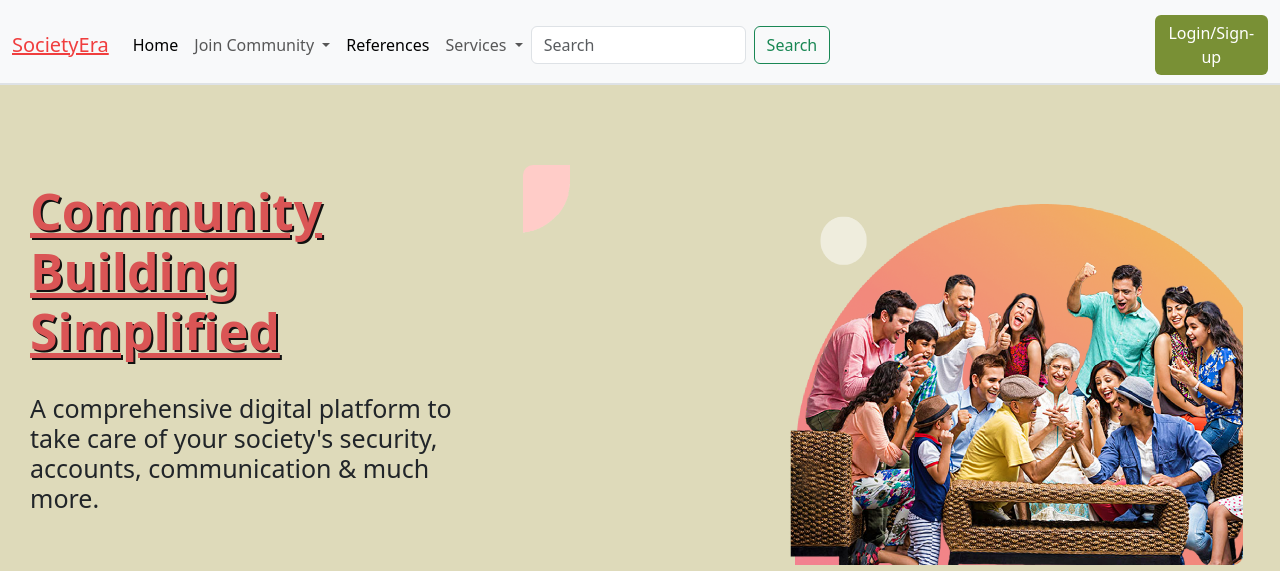
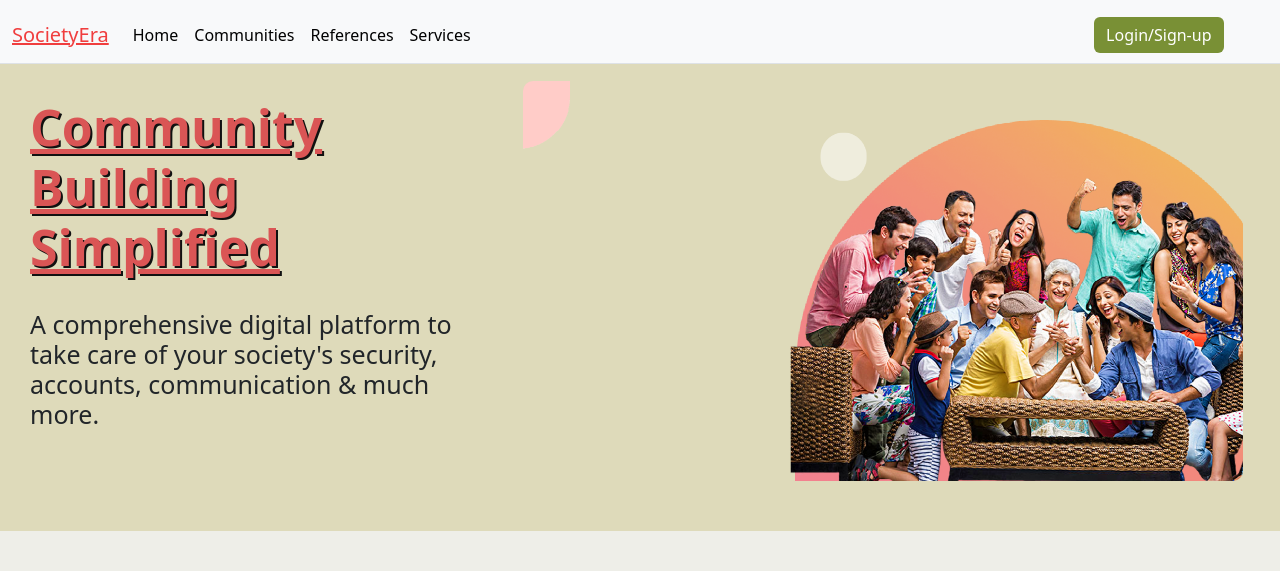
Before and after one commit to divyeshvadher/SocietyEra, a Django app: page /home/ in a window 1280 px wide. Shown: the top 571 px of the page. Run offline with Django 4.2, Linux system fonts and the light colour scheme; parts of the project's set-up code (start-up, migrations or seed data) failed here and were passed over.

Commit message:
homepage.html

```diff
--- a/SocietyEra/society_era/portal/templates/homepage.html
+++ b/SocietyEra/society_era/portal/templates/homepage.html
@@ -10,7 +10,7 @@
 </head>
 <body>
     <div class="main border-bottom sticky top-0">
-      <nav class="navbar navbar-expand-lg bg-body-tertiary border-bottom fixed top-0 w-full">
+      <nav class="navbar navbar-expand-lg bg-body-tertiary border-bottom fixed-top">
         <div class="container-fluid">
           <a class="navbar-brand" href="#"><u>SocietyEra</u></a>
           <button class="navbar-toggler" type="button" data-bs-toggle="collapse" data-bs-target="#navbarNav" aria-controls="navbarNav" aria-expanded="false" aria-label="Toggle navigation">
@@ -22,40 +22,62 @@
                 <a class="nav-link active" aria-current="page" href="/home">Home</a>
               </li>
               <li class="nav-item dropdown">
-                <a class="nav-link dropdown-toggle" href="#" role="button" data-bs-toggle="dropdown" aria-expanded="false">
-                  Join Community
-                </a>
-                <ul class="dropdown-menu">
-                  <li><a class="dropdown-item" href="#">Community 1</a></li>
-                  <li><a class="dropdown-item" href="#">Community 2</a></li>
-                  <li><hr class="dropdown-divider"></li>
-                  <li><a class="dropdown-item" href="/community">Browse for more communities..</a></li>
-                </ul>
+                <a class="nav-link active" aria-current="page" href="/community">Communities</a>
               </li>
               <li class="nav-item">
                 <a class="nav-link active" href="/references">References</a>
               </li>
               <li class="nav-item dropdown">
-                <a class="nav-link dropdown-toggle" href="#" role="button" data-bs-toggle="dropdown" aria-expanded="false">
-                  Services
-                </a>
-                <ul class="dropdown-menu">
-                  <li><a class="dropdown-item" href="#">Service 1</a></li>
-                  <li><a class="dropdown-item" href="#">Service 2</a></li>
-                  <li><hr class="dropdown-divider"></li>
-                  <li><a class="dropdown-item" href="/services">Browse for more services here..</a></li>
-                </ul>
+                <a class="nav-link active" aria-current="page" href="/services">Services</a>
               </li>
             </ul>
-            <form class="d-flex" role="search">
-                <input class="form-control me-2" type="search" placeholder="Search" aria-label="Search">
-                <button class="btn btn-outline-success" type="submit">Search</button>
-              </form>
               &nbsp;
-            <span class="login-signup">
-                <button class="btn btn-dark login-btn">
-                    <a class="nav-link active" href="/register">Login/Sign-up</a>
-                </button>
+              &nbsp;
+              &nbsp;
+              &nbsp;
+              &nbsp;
+              &nbsp;
+              &nbsp;
+              &nbsp;
+              &nbsp;
+              &nbsp;
+              &nbsp;
+              &nbsp;
+              &nbsp;
+              &nbsp;
+              &nbsp;
+              &nbsp;
+              &nbsp;
+              &nbsp;
+              &nbsp;
+              &nbsp;
+              &nbsp;
+              &nbsp;
+              &nbsp;
+              &nbsp;
+              &nbsp;
+              &nbsp;
+              &nbsp;
+              &nbsp;
+              &nbsp;
+              &nbsp;
+              &nbsp;
+              &nbsp;
+              &nbsp;
+              &nbsp;
+              &nbsp;
+              &nbsp;
+              <span class="login-signup" id="loginSignupContainer">
+                {% if user.is_authenticated %}
+                    <span>Welcome, {{ user.username }}!</span>
+                    <button class="btn btn-dark login-btn" id="logoutButton">
+                      <a class="nav-link active" href="/logout">Logout</a>
+                    </button>
+                {% else %}
+                    <button class="btn btn-dark login-btn" id="loginSignupButton">
+                        <a class="nav-link active" href="/register">Login/Sign-up</a>
+                    </button>
+                {% endif %}
             </span>
           </div>
         </div>
@@ -103,5 +125,51 @@
     </div>
 
 <script src="https://cdn.jsdelivr.net/npm/bootstrap@5.3.2/dist/js/bootstrap.bundle.min.js" integrity="sha384-C6RzsynM9kWDrMNeT87bh95OGNyZPhcTNXj1NW7RuBCsyN/o0jlpcV8Qyq46cDfL" crossorigin="anonymous"></script>
+
+<script src="https://code.jquery.com/jquery-3.6.4.min.js"></script>
+
+<script>
+  $(document).ready(function() {
+      $('#loginForm').submit(function(e) {
+          e.preventDefault();
+
+          $.ajax({
+              type: 'POST',
+              url: '/login/',
+              data: $(this).serialize(),
+              success: function(data) {
+                  if (data.success) {
+                      $('#loginSignupContainer').html('<span>Welcome, ' + data.username + '!</span>' +
+                          '<button class="btn btn-dark login-btn" id="logoutButton">' +
+                          '<a class="nav-link active" href="/logout">Logout</a></button>');
+                  } else {
+                      // Handle login failure
+                      alert(data.message);
+                  }
+              }
+          });
+      });
+
+      $('#signupForm').submit(function(e) {
+          e.preventDefault();
+
+          $.ajax({
+              type: 'POST',
+              url: '/register/',
+              data: $(this).serialize(),
+              success: function(data) {
+                  if (data.success) {
+                      $('#loginSignupContainer').html('<span>Welcome, ' + data.username + '!</span>' +
+                          '<button class="btn btn-dark login-btn" id="logoutButton">' +
+                          '<a class="nav-link active" href="/logout">Logout</a></button>');
+                  } else {
+                      // Handle signup failure
+                      alert(data.message);
+                  }
+              }
+          });
+      });
+  });
+  </script>
 </body>
 </html>
```
